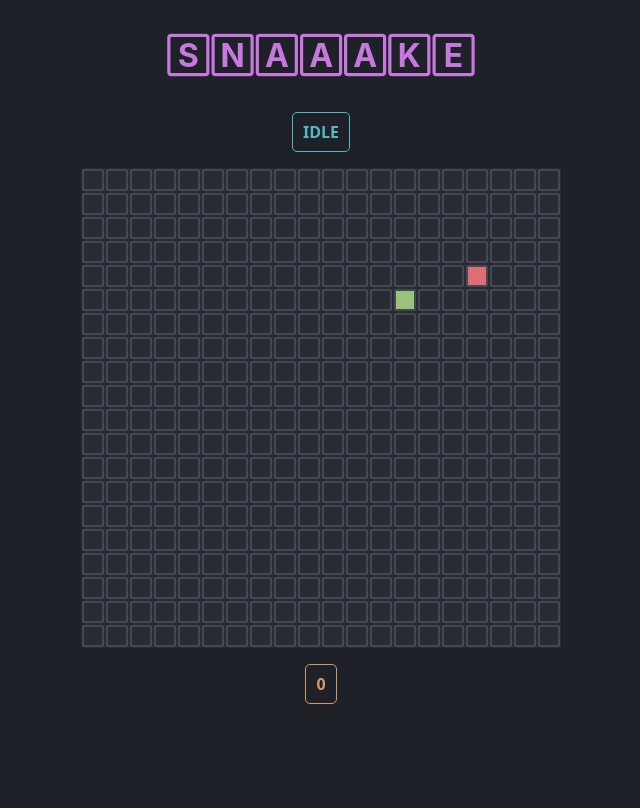
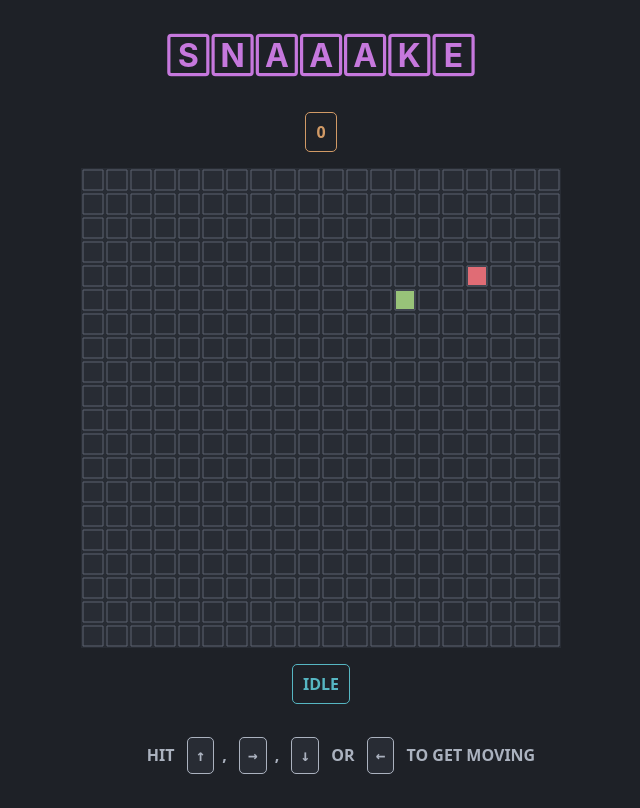
Before and after one commit to christianhg/snaaake, a React (Create React App) app: page / in a window 1280 px wide. Shown: the whole page, without its empty margins (319-959 px from the left). Built offline with nearby package versions, Linux system fonts and the light colour scheme.

Commit message:
Add some quick keyboard instructions

```diff
--- a/src/main.css
+++ b/src/main.css
@@ -9,6 +9,7 @@ h1 {
   color: #c678dd;
 }
 
+.instructions li,
 .status,
 .score {
   display: inline-block;
@@ -28,6 +29,19 @@ h1 {
   color: #d19a66;
 }
 
+.instructions li {
+  color: #abb2bf;
+}
+
+kbd {
+  border-radius: 5px;
+  padding: 0.5em;
+  margin-left: 0.5em;
+  margin-right: 0.5em;
+  background-color: #282c34;
+  border: 1px solid #abb2bf;
+}
+
 canvas {
   background: #282c34;
   display: block;
--- a/src/snaaake.tsx
+++ b/src/snaaake.tsx
@@ -134,13 +134,33 @@ export class Snaaake extends Component<
     return (
       <div>
         <h1>🅂🄽🄰🄰🄰🄺🄴</h1>
-        <p className="status">{this.state.status}</p>
+        <p className="score">{this.state.game.snake.length - 1}</p>
         <Canvas
           settings={this.props}
           state={this.state.game}
           draw={drawScene}
         />
-        <p className="score">{this.state.game.snake.length - 1}</p>
+        <p className="status">{this.state.status}</p>
+        <ul className="instructions">
+          {this.state.status === 'idle' ? (
+            <li>
+              Hit <kbd>↑</kbd>, <kbd>→</kbd>, <kbd>↓</kbd> or <kbd>←</kbd> to
+              get moving
+            </li>
+          ) : this.state.status === 'moving' ? (
+            <li>
+              Hit <kbd>Space</kbd> to pause
+            </li>
+          ) : this.state.status === 'paused' ? (
+            <li>
+              Hit <kbd>Space</kbd> to resume or <kbd>Escape</kbd> to restart
+            </li>
+          ) : (
+            <li>
+              Hit <kbd>Space</kbd> to restart
+            </li>
+          )}
+        </ul>
       </div>
     );
   }
```
